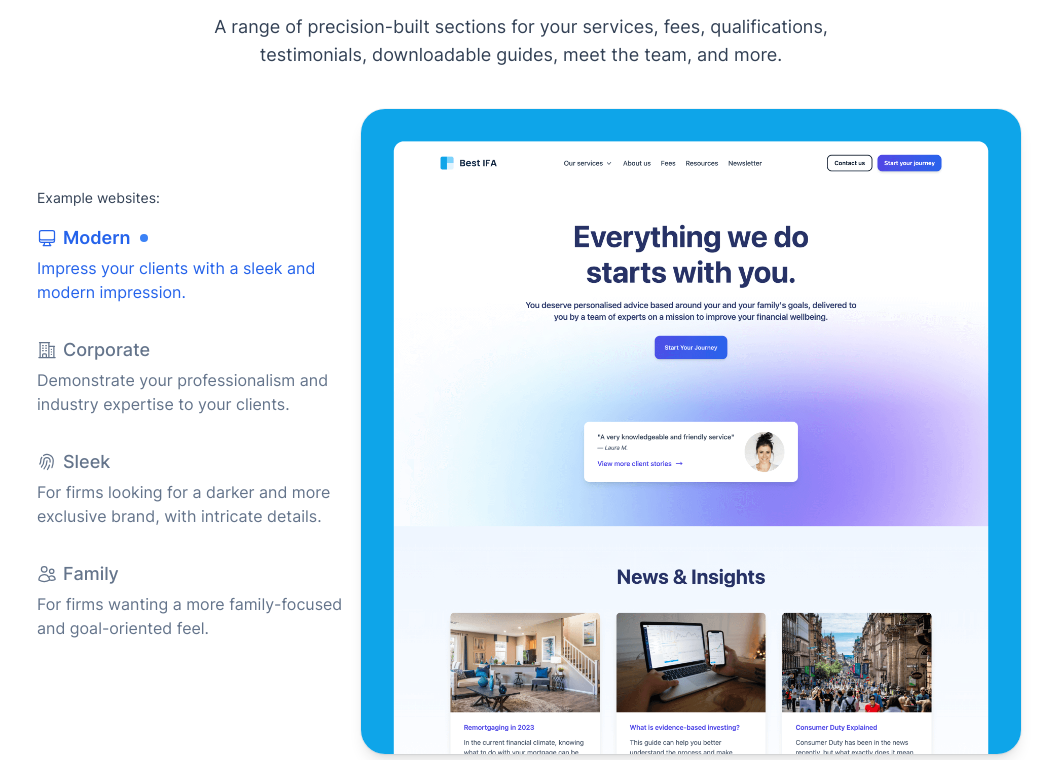
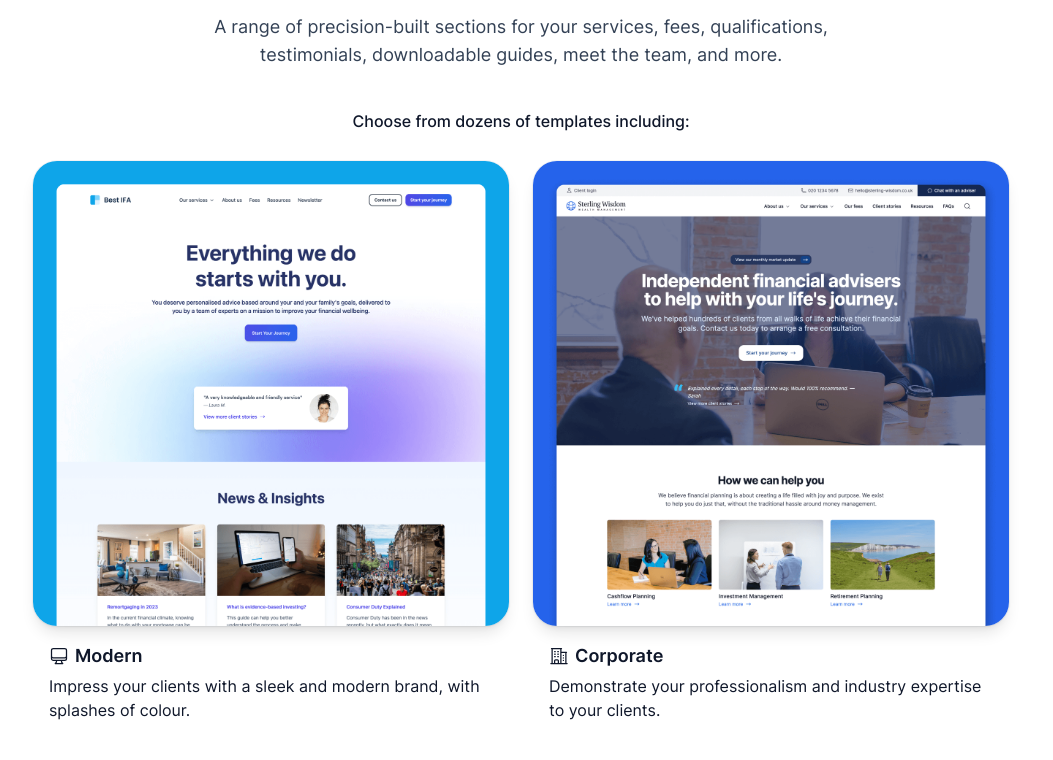
Before and after one commit to thetomnewton/website-builder-landing-page, a Nuxt app: page / in a window 1280 px wide. Shown: the part 1079-1839 px from the top of the page, without its empty margins (119-1172 px from the left). Built offline with nearby package versions, Linux system fonts and the light colour scheme.

Commit message:
change to grid

```diff
--- a/app.vue
+++ b/app.vue
@@ -84,7 +84,6 @@
 onMounted(() => document.addEventListener('scroll', listener))
 onUnmounted(() => document.removeEventListener('scroll', listener))
 
-const selectedPreview = ref<'modern' | 'corporate' | 'family' | 'sleek'>('modern')
 const mobileMenuOpen = ref(false)
 
 const waitlist = ref<HTMLElement | null>(null)
@@ -327,146 +326,68 @@
         meet the team, and more.
       </p>
 
-      <div class="mt-10 flex items-center flex-wrap mx-auto max-w-[1000px]">
-        <div class="w-full flex justify-center lg:hidden mb-8">
-          <div class="rounded-full border border-slate-300 flex items-center p-1 gap-x-1">
-            <button
-              type="button"
-              class="inline-flex items-center appearance-none text-sm font-medium px-[10px] py-1.5 rounded-full"
-              :class="{ 'bg-blue-600 text-white shadow': selectedPreview === 'modern' }"
-              @click="selectedPreview = 'modern'"
-            >
-              <ComputerDesktopIcon class="w-5 h-5 mr-2" />
+      <div class="mt-10 mb-4 text-center font-medium">Choose from dozens of templates including:</div>
+
+      <div class="flex-wrap mx-auto max-w-[1000px]">
+        <div class="w-full lg:w-auto lg:flex-1 flex flex-wrap">
+          <div class="lg:p-3 lg:w-1/2">
+            <div class="rounded-3xl ring-1 ring-slate-900/5 shadow-lg overflow-hidden">
+              <img :src="`/showcase/modern.png`" alt="Showcase image" />
+            </div>
+
+            <div class="p-4 cursor-pointer group">
+              <div class="text-lg flex items-center mb-1 transition-all font-semibold">
+                <ComputerDesktopIcon class="w-5 h-5 mr-1.5" />
                 <span>Modern</span>
-            </button>
+              </div>
 
-            <button
-              type="button"
-              class="inline-flex items-center appearance-none text-sm font-medium px-[10px] py-1.5 rounded-full"
-              :class="{ 'bg-blue-600 text-white shadow': selectedPreview === 'corporate' }"
-              @click="selectedPreview = 'corporate'"
-            >
-              <BuildingOffice2Icon class="w-5 h-5 mr-2" />
-              <span>Corporate</span>
-            </button>
-
-            <button
-              type="button"
-              class="inline-flex items-center appearance-none text-sm font-medium px-[10px] py-1.5 rounded-full"
-              :class="{ 'bg-blue-600 text-white shadow': selectedPreview === 'sleek' }"
-              @click="selectedPreview = 'sleek'"
-            >
-              <UsersIcon class="w-5 h-5 mr-2" />
-              <span>Sleek</span>
-            </button>
-
-            <button
-              type="button"
-              class="inline-flex items-center appearance-none text-sm font-medium px-[10px] py-1.5 rounded-full"
-              :class="{ 'bg-blue-600 text-white shadow': selectedPreview === 'family' }"
-              @click="selectedPreview = 'family'"
-            >
-              <UsersIcon class="w-5 h-5 mr-2" />
-              <span>Family</span>
-            </button>
+              <p class="transition-all">Impress your clients with a sleek and modern brand, with splashes of colour.</p>
             </div>
           </div>
-
-        <div class="hidden lg:flex flex-col max-w-[340px] -mt-5">
-          <div class="text-slate-700 text-sm ml-4">Example websites:</div>
-
-          <div class="p-4 cursor-pointer group" @click="selectedPreview = 'modern'">
-            <div
-              class="text-lg flex items-center mb-1 transition-all"
-              :class="[
-                selectedPreview === 'modern'
-                  ? 'text-blue-600 font-semibold'
-                  : 'text-slate-500 group-hover:text-slate-700 font-medium',
-              ]"
-            >
-              <ComputerDesktopIcon class="w-5 h-5 mr-1.5" />
-              <span>Modern</span>
-              <span v-if="selectedPreview === 'modern'" class="h-2 w-2 rounded-full bg-blue-500 ml-[10px]"></span>
+          <div class="lg:p-3 lg:w-1/2">
+            <div class="rounded-3xl ring-1 ring-slate-900/5 shadow-lg overflow-hidden">
+              <img :src="`/showcase/corporate.png`" alt="Showcase image" />
             </div>
 
-            <p
-              class="transition-all"
-              :class="[selectedPreview === 'modern' ? 'text-blue-600' : 'text-slate-500 group-hover:text-slate-600']"
-            >
-              Impress your clients with a sleek and modern impression.
-            </p>
+            <div class="p-4 cursor-pointer group">
+              <div class="text-lg flex items-center mb-1 transition-all font-semibold">
+                <BuildingOffice2Icon class="w-5 h-5 mr-1.5" />
+                <span>Corporate</span>
               </div>
 
-          <div class="p-4 cursor-pointer group" @click="selectedPreview = 'corporate'">
-            <div
-              class="text-lg flex items-center mb-1 transition-all"
-              :class="[
-                selectedPreview === 'corporate'
-                  ? 'text-blue-600 font-semibold'
-                  : 'text-slate-500 group-hover:text-slate-700 font-medium',
-              ]"
-            >
-              <BuildingOffice2Icon class="w-5 h-5 mr-1.5" />
-              <span>Corporate</span>
-              <span v-if="selectedPreview === 'corporate'" class="h-2 w-2 rounded-full bg-blue-500 ml-[10px]"></span>
+              <p class="transition-all">Demonstrate your professionalism and industry expertise to your clients.</p>
+            </div>
+          </div>
+          <div class="lg:p-3 lg:w-1/2">
+            <div class="rounded-3xl ring-1 ring-slate-900/5 shadow-lg overflow-hidden">
+              <img :src="`/showcase/sleek.png`" alt="Showcase image" />
             </div>
 
-            <p
-              class="transition-all"
-              :class="[selectedPreview === 'corporate' ? 'text-blue-600' : 'text-slate-500 group-hover:text-slate-600']"
-            >
-              Demonstrate your professionalism and industry expertise to your clients.
-            </p>
+            <div class="p-4 cursor-pointer group">
+              <div class="text-lg flex items-center mb-1 transition-all font-semibold">
+                <FingerPrintIcon class="w-5 h-5 mr-1.5" />
+                <span>Sleek</span>
               </div>
 
-          <div class="p-4 cursor-pointer group" @click="selectedPreview = 'sleek'">
-            <div
-              class="text-lg flex items-center mb-1 transition-all"
-              :class="[
-                selectedPreview === 'sleek'
-                  ? 'text-blue-600 font-semibold'
-                  : 'text-slate-500 group-hover:text-slate-700 font-medium',
-              ]"
-            >
-              <FingerPrintIcon class="w-5 h-5 mr-1.5" />
-              <span>Sleek</span>
-              <span v-if="selectedPreview === 'sleek'" class="h-2 w-2 rounded-full bg-blue-500 ml-[10px]"></span>
-            </div>
-
-            <p
-              class="transition-all"
-              :class="[selectedPreview === 'sleek' ? 'text-blue-600' : 'text-slate-500 group-hover:text-slate-600']"
-            >
+              <p class="transition-all">
                 For firms looking for a darker and more exclusive brand, with intricate details.
-            </p>
-          </div>
-
-          <div class="p-4 cursor-pointer group" @click="selectedPreview = 'family'">
-            <div
-              class="text-lg flex items-center mb-1 transition-all"
-              :class="[
-                selectedPreview === 'family'
-                  ? 'text-blue-600 font-semibold'
-                  : 'text-slate-500 group-hover:text-slate-700 font-medium',
-              ]"
-            >
-              <UsersIcon class="w-5 h-5 mr-1.5" />
-              <span>Family</span>
-              <span v-if="selectedPreview === 'family'" class="h-2 w-2 rounded-full bg-blue-500 ml-[10px]"></span>
-            </div>
-
-            <p
-              class="transition-all"
-              :class="[selectedPreview === 'family' ? 'text-blue-600' : 'text-slate-500 group-hover:text-slate-600']"
-            >
-              For firms wanting a more family-focused and goal-oriented feel.
               </p>
             </div>
           </div>
 
-        <div class="w-full lg:w-auto lg:flex-1">
+          <div class="lg:p-3 lg:w-1/2">
             <div class="rounded-3xl ring-1 ring-slate-900/5 shadow-lg overflow-hidden">
-            <img :src="`/showcase/${selectedPreview}.png`" alt="Showcase image" width="660" height="645" />
+              <img :src="`/showcase/family.png`" alt="Showcase image" />
+            </div>
+
+            <div class="p-4 cursor-pointer group">
+              <div class="text-lg flex items-center mb-1 transition-all font-semibold">
+                <UsersIcon class="w-5 h-5 mr-1.5" />
+                <span>Family</span>
+              </div>
+
+              <p class="transition-all">For firms wanting a more family-focused and goal-oriented feel.</p>
+            </div>
           </div>
         </div>
       </div>
```
Lines whose indentation alone changed are shown as unchanged.
